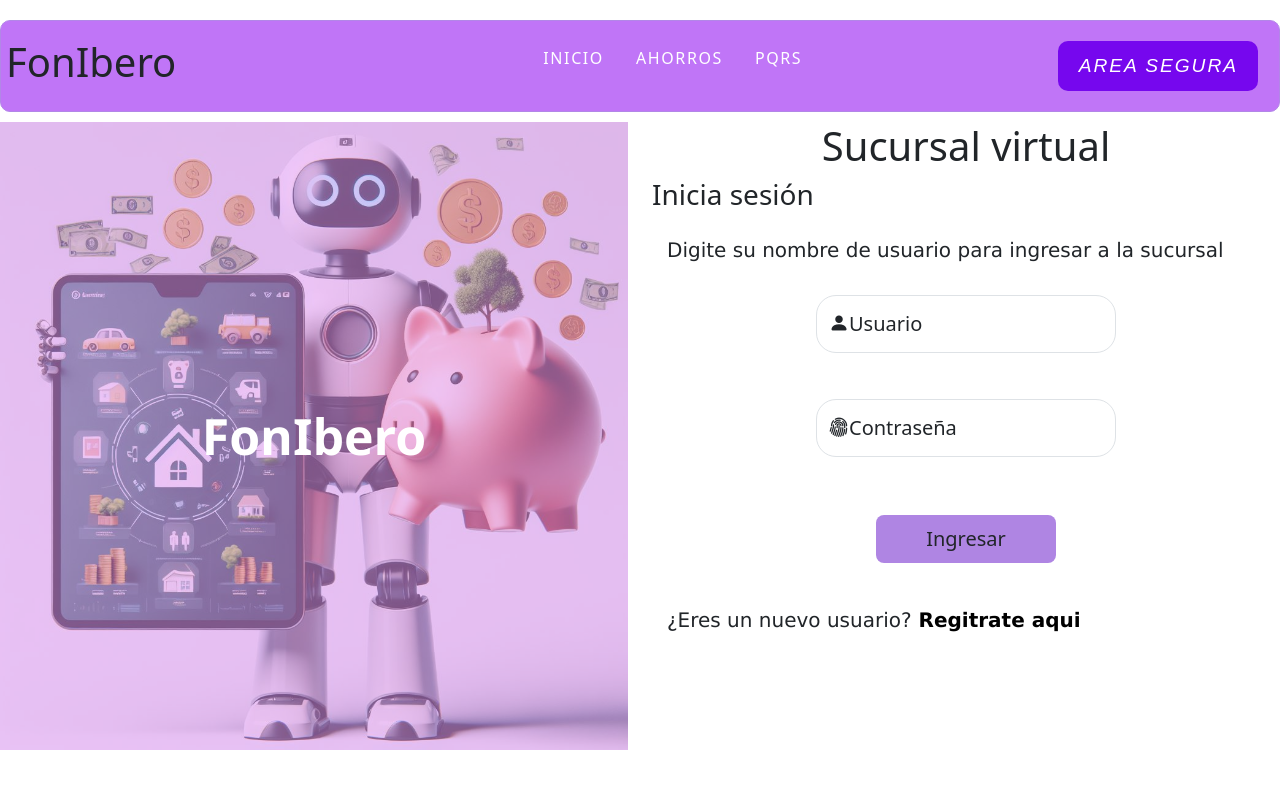
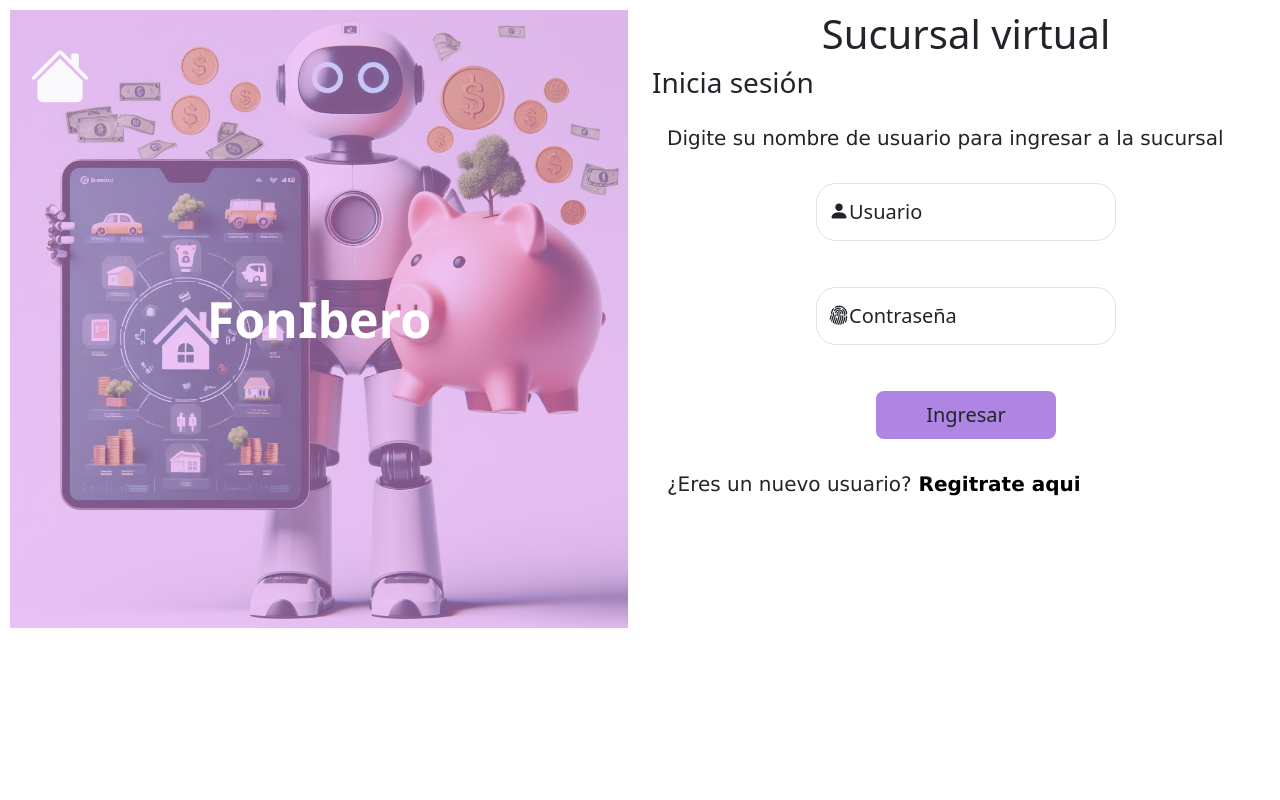
Before and after one commit to edalsare/fondo-empleados, a Next.js app: page /login in a window 1280 px wide. Shown: the top 800 px of the page. Built offline with nearby package versions, Linux system fonts and the light colour scheme.

Commit message:
Moviendo header a apginas sin login

```diff
--- a/src/app/componets/header/Header.tsx
+++ b/src/app/componets/header/Header.tsx
@@ -13,8 +13,8 @@ const Header = () =>{
                 <div className="Button">
                     <ul>
                         <li><Link className="ah" href="/">Inicio</Link></li>
-                        <li><Link className="ah" href="/ahorros">Ahorros</Link></li>
-                        <li><Link className="ah" href="/pqrs">PQRS</Link></li>
+                        <li><Link className="ah" href="/componets/ahorros">Ahorros</Link></li>
+                        <li><Link className="ah" href="/componets/pqrs">PQRS</Link></li>
                     </ul>
                 </div>
                 <div>
--- a/src/app/layout.tsx
+++ b/src/app/layout.tsx
@@ -22,13 +22,7 @@ export default function RootLayout({
   return (
     <html lang="en">
       <body>
-        <div className="Header">
-          <Header />
-        </div>
         {children}
-        <div>
-          <Footer />
-        </div>
         <script
           src="https://cdn.jsdelivr.net/npm/bootstrap@5.3.2/dist/js/bootstrap.bundle.min.js"
           integrity="sha384-C6RzsynM9kWDrMNeT87bh95OGNyZPhcTNXj1NW7RuBCsyN/o0jlpcV8Qyq46cDfL"
--- a/src/app/login/login.css
+++ b/src/app/login/login.css
@@ -1,7 +1,8 @@
 .container-login {
-  margin-top: 30px;
+  margin-top: 10px;
 }
 .figure {
+  margin-left: 10px;
     position: relative;
   background: rgba(188, 4, 224, 0.447);
 }
@@ -62,3 +63,12 @@
   color: white;
   font-family:'Segoe UI', Tahoma, Geneva, Verdana, sans-serif;
 }
+
+.icon-home{
+  margin-top: 20px;
+  margin-left: 20px;
+  position: absolute;
+  z-index: 1;
+  font-size: 60px;
+  color: rgb(250, 249, 252);
+}
--- a/src/app/login/page.tsx
+++ b/src/app/login/page.tsx
@@ -8,6 +8,7 @@ const Login = () => {
       <div className="row">
         <div className="col-img col">
           <div className="figure">
+          <Link className="icon-home bi bi-house-fill" href="/"></Link>
             <img
               src="/img/login.jpeg"
               className="img-login img-fluid"
```
Also changed, not shown: src/app/ahorros/page.tsx (deleted, +0 -11 lines), src/app/componets/ahorros/page.tsx (added, +9 -0 lines), src/app/componets/layout.tsx (added, +22 -0 lines), src/app/componets/page.tsx (added, +23 -0 lines), src/app/componets/pqrs/page.tsx (renamed from src/app/pqrs/page.tsx, +7 -3 lines), src/app/page.tsx (+4 -8 lines), src/app/componets/pqrs/body_pqrs/body_pqrs.tsx (renamed from src/app/pqrs/body_pqrs/body_pqrs.tsx), src/app/componets/pqrs/pqrs.css (renamed from src/app/pqrs/pqrs.css).
